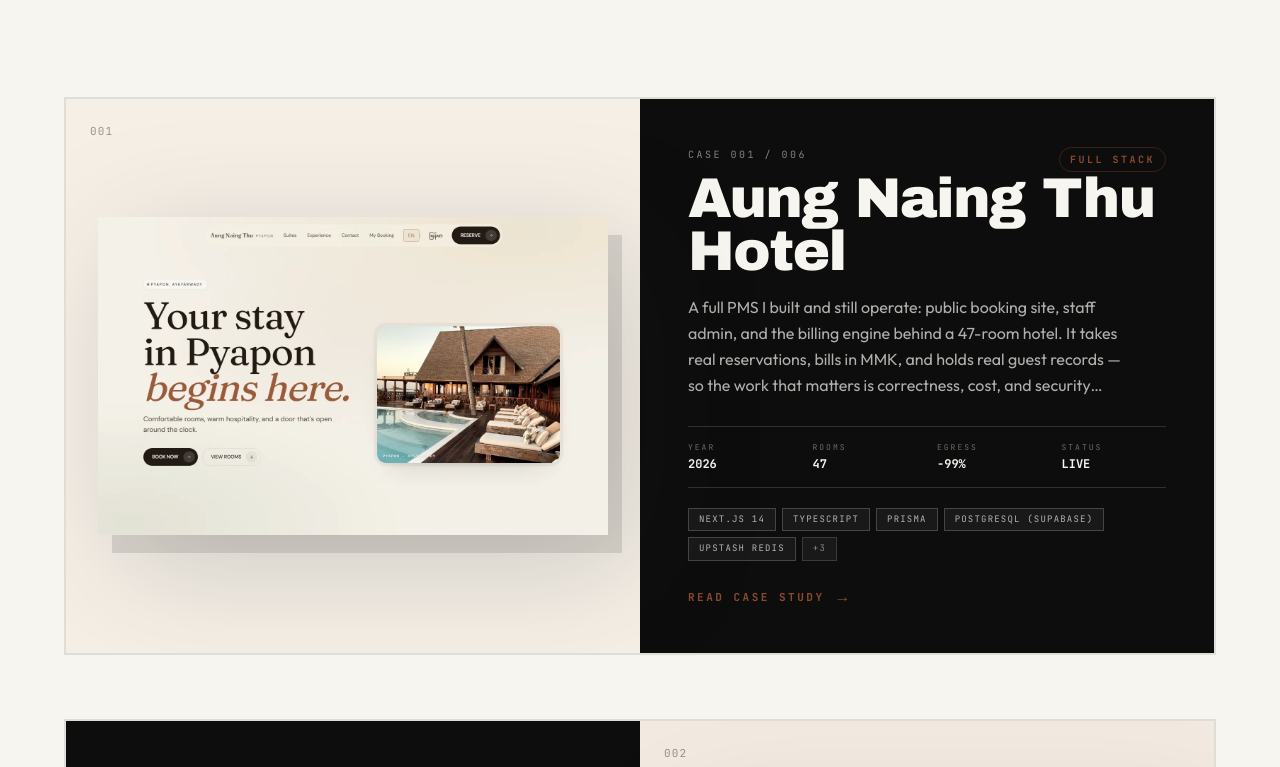
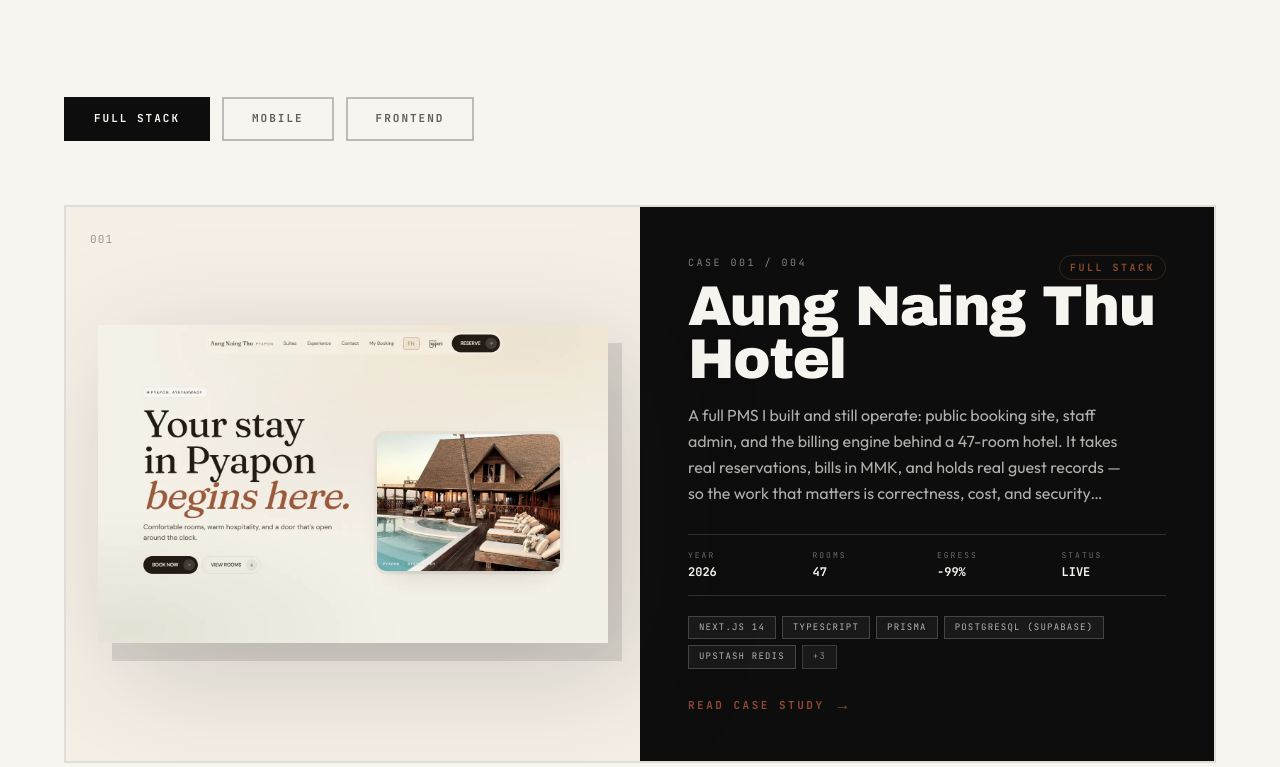
Before and after one commit to callmeHeinHtet/Portfolio, a Next.js app: page / in a window 1280 px wide. Shown: the part 1263-2030 px from the top of the page. Built offline with nearby package versions, Linux system fonts and the light colour scheme.

Commit message:
feat: filter portfolio projects by category

```diff
--- a/src/components/ProjectShowcase.tsx
+++ b/src/components/ProjectShowcase.tsx
@@ -22,6 +22,15 @@ const CATEGORY_LABELS: Record<Project['category'], string> = {
   fullstack: 'FULL STACK',
   mobile: 'MOBILE',
 }
+
+const CATEGORY_OPTIONS: Array<{
+  value: Project['category']
+  label: string
+}> = [
+  { value: 'fullstack', label: 'Full Stack' },
+  { value: 'mobile', label: 'Mobile' },
+  { value: 'frontend', label: 'Frontend' },
+]
 
 interface ProjectCardProps {
   project: Project
@@ -206,36 +215,79 @@ const ProjectCard = ({ project, index, total, onPreview, onOpenCase }: ProjectCa
 
 const ProjectShowcase = ({ projects }: ProjectShowcaseProps) => {
   const sectionRef = useRef<HTMLDivElement>(null)
+  const hasAnimatedInitialCategory = useRef(false)
+  const [activeCategory, setActiveCategory] = useState<Project['category']>('fullstack')
   const [previewProject, setPreviewProject] = useState<Project | null>(null)
   const [caseProject, setCaseProject] = useState<Project | null>(null)
+  const visibleProjects = projects.filter((project) => project.category === activeCategory)
 
   useEffect(() => {
     const ctx = gsap.context(() => {
-      gsap.from('.project-feature', {
+      const animation: gsap.TweenVars = {
         y: 80,
         opacity: 0,
         duration: 1,
         stagger: 0.2,
         ease: 'expo.out',
-        scrollTrigger: {
+      }
+
+      if (!hasAnimatedInitialCategory.current) {
+        animation.scrollTrigger = {
           trigger: '.project-feature',
           start: 'top 85%',
-        },
-      })
+        }
+        hasAnimatedInitialCategory.current = true
+      }
+
+      gsap.from('.project-feature', animation)
     }, sectionRef)
 
     return () => ctx.revert()
-  }, [])
+  }, [activeCategory])
 
   return (
     <div ref={sectionRef}>
-      <div className="space-y-12 md:space-y-16">
-        {projects.map((project, index) => (
+      <div
+        role="tablist"
+        aria-label="Filter projects by category"
+        className="mb-10 flex max-w-full gap-2 overflow-x-auto pb-2 md:mb-14 md:gap-3"
+      >
+        {CATEGORY_OPTIONS.map((category) => {
+          const isActive = activeCategory === category.value
+
+          return (
+            <button
+              key={category.value}
+              id={`project-category-${category.value}`}
+              type="button"
+              role="tab"
+              aria-selected={isActive}
+              aria-controls="project-category-panel"
+              onClick={() => setActiveCategory(category.value)}
+              className={`min-h-11 shrink-0 border-2 px-5 py-2.5 font-mono text-[11px] font-bold uppercase tracking-[2px] transition-colors duration-300 focus-visible:outline-none focus-visible:ring-2 focus-visible:ring-flame focus-visible:ring-offset-2 focus-visible:ring-offset-cream md:px-7 ${
+                isActive
+                  ? 'border-ink bg-ink text-cream'
+                  : 'border-ink/25 bg-transparent text-ink/65 hover:border-ink hover:text-ink'
+              }`}
+            >
+              {category.label}
+            </button>
+          )
+        })}
+      </div>
+
+      <div
+        id="project-category-panel"
+        role="tabpanel"
+        aria-labelledby={`project-category-${activeCategory}`}
+        className="space-y-12 md:space-y-16"
+      >
+        {visibleProjects.map((project, index) => (
           <ProjectCard
             key={project.title}
             project={project}
             index={index}
-            total={projects.length}
+            total={visibleProjects.length}
             onPreview={() => setPreviewProject(project)}
             onOpenCase={() => setCaseProject(project)}
           />
```
